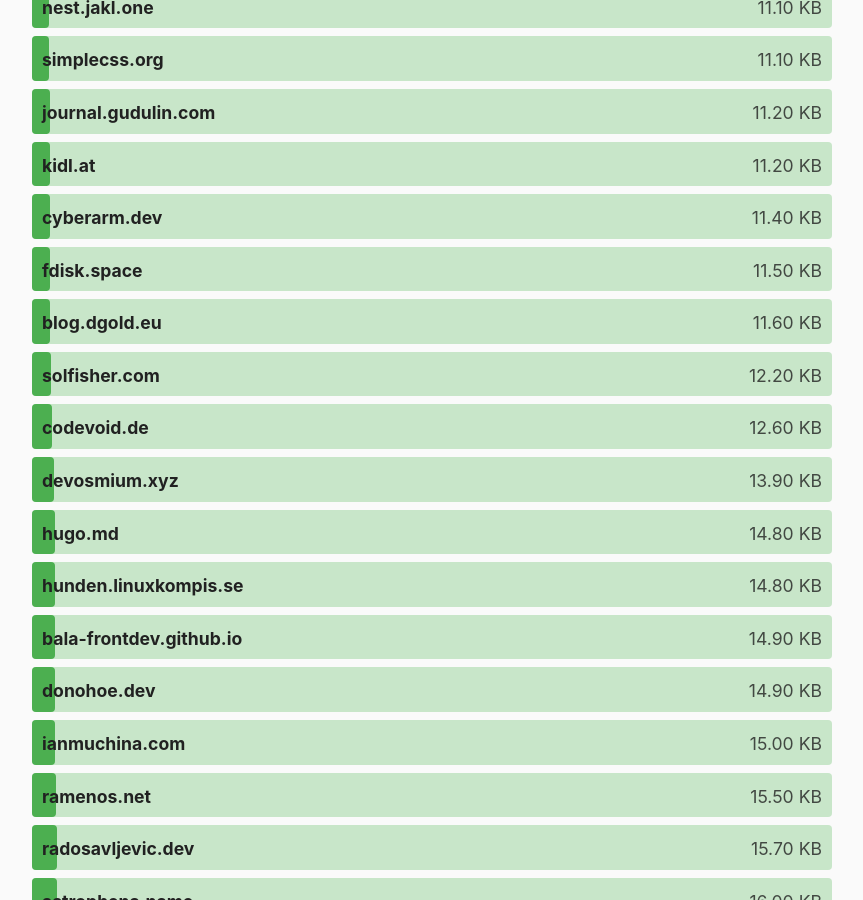
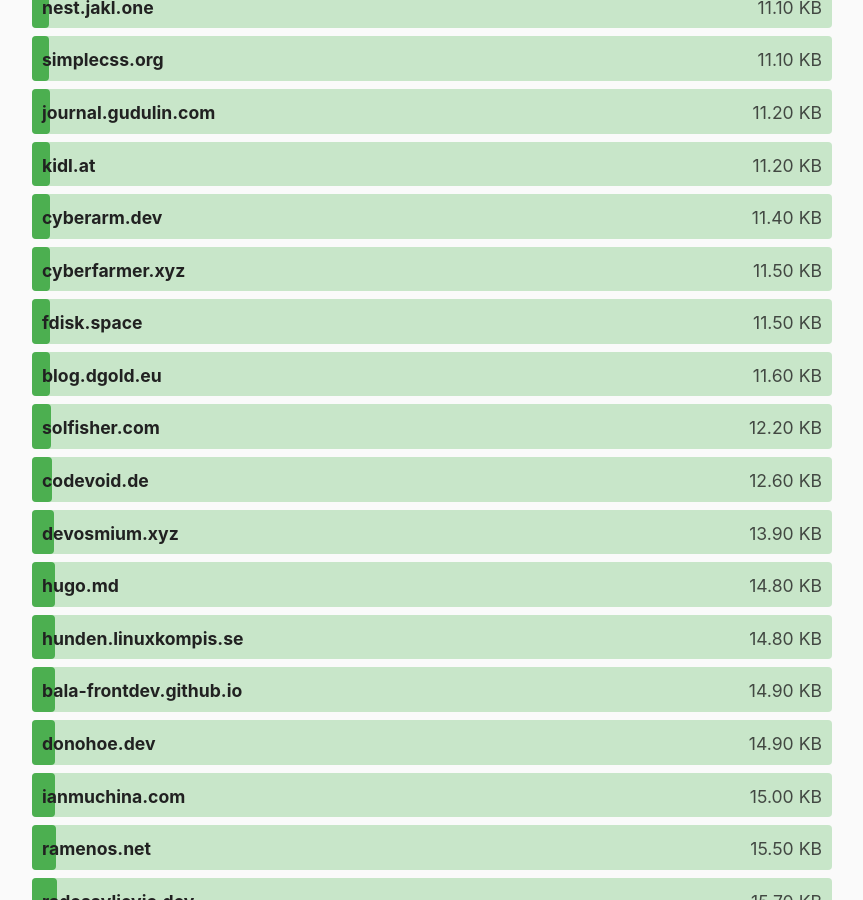
Before and after one commit to kevquirk/512kb.club, a Jekyll site: the page built from index.md, in a window 1280 px wide and 900 px high, scrolled down 3640 px. Shown: the whole window, without its empty margins (208-1071 px from the left). Built offline with Jekyll 4.4.1, drawn with Linux system fonts in a browser that asks for light colours.

Commit message:
Update sites.yml

```diff
--- a/_data/sites.yml
+++ b/_data/sites.yml
@@ -303,6 +303,11 @@
   size: 11.4
   last_checked: 2021-09-25
 
+- domain: cyberfarmer.xyz
+  url: https://cyberfarmer.xyz
+  size: 11.5
+  last_checked: 2021-10-24
+
 - domain: cycloneblaze.net
   url: https://cycloneblaze.net/
   size: 46.0
```
